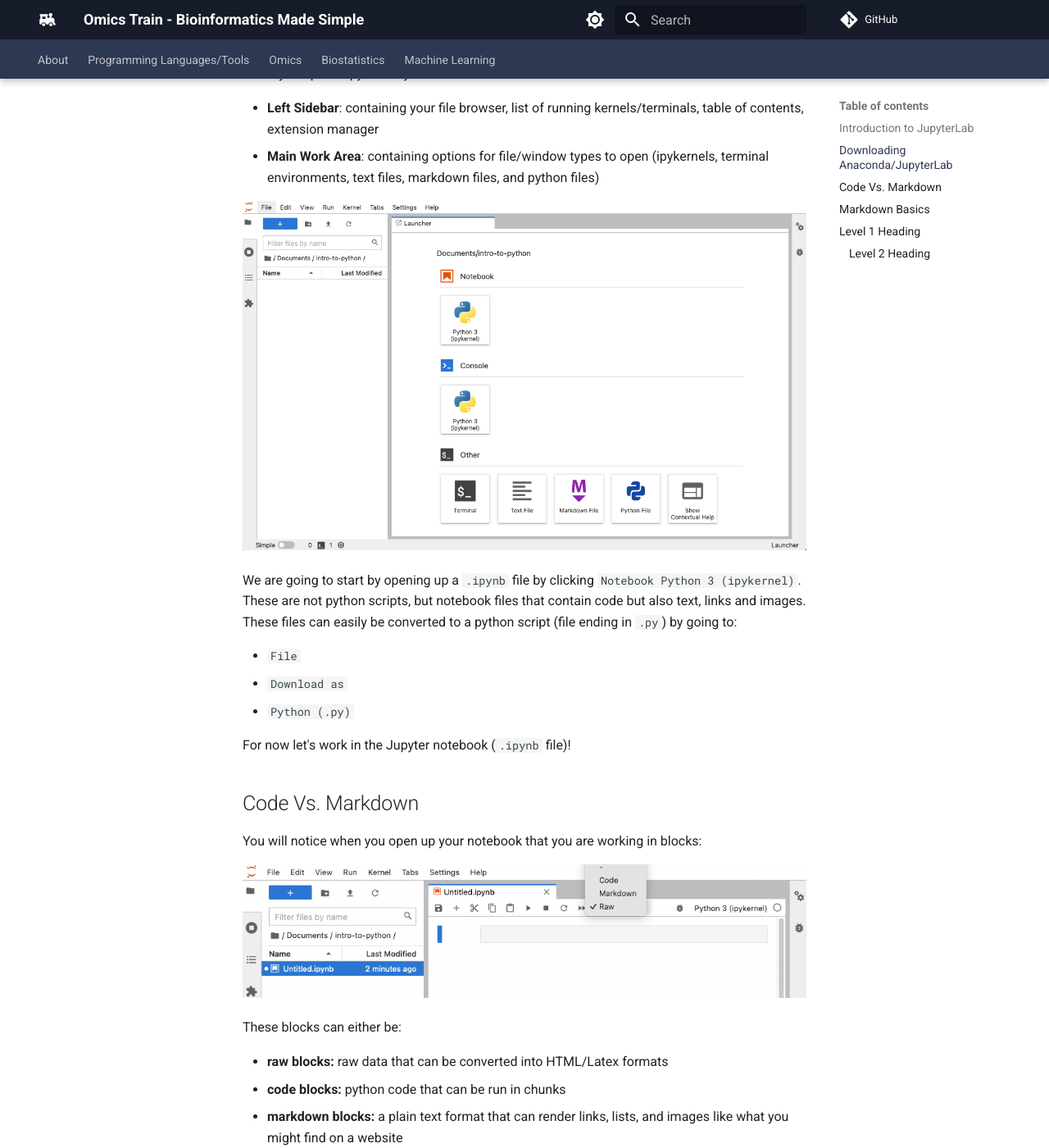
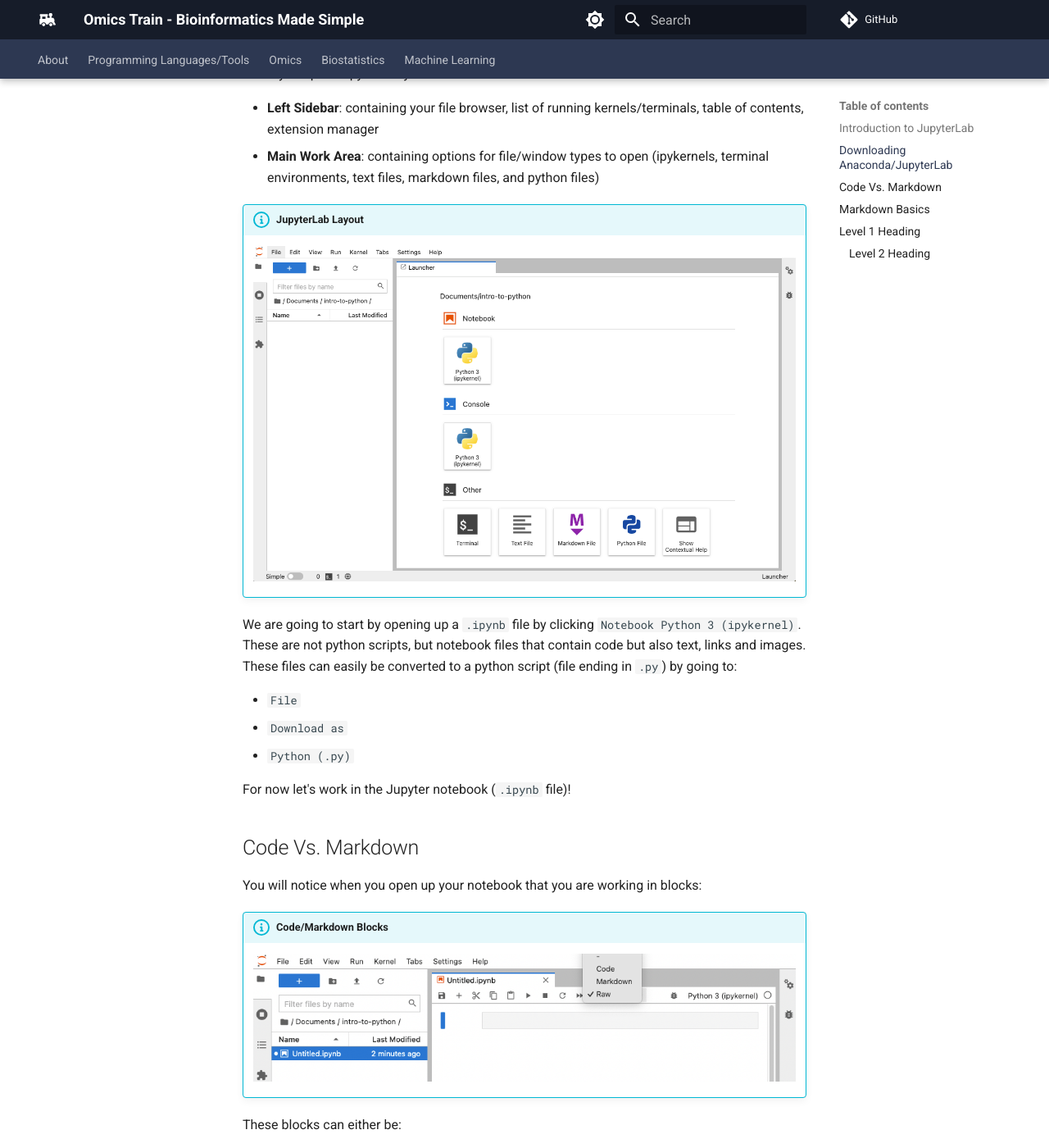
Before and after one commit to comp-tox-jhu/CompToxLab, an MkDocs documentation site: the page built from docs/programming_languages_tools/intro_to_python/01_introduction.md, in a window 1280 px wide and 1400 px high, scrolled down 953 px. Shown: the whole window at 82% size. Built offline with MkDocs 1.6.1 and Material for MkDocs 9.7.7, drawn with Linux system fonts in a browser that asks for light colours; comment, search, counter and statistics services are not loaded; some of the changed text lies outside the part shown.

Commit message:
Update 01_introduction.md

```diff
--- a/docs/programming_languages_tools/intro_to_python/01_introduction.md
+++ b/docs/programming_languages_tools/intro_to_python/01_introduction.md
@@ -19,7 +19,9 @@
 - **Left Sidebar**: containing your file browser, list of running kernels/terminals, table of contents, extension manager
 - **Main Work Area**: containing options for file/window types to open (ipykernels, terminal environments, text files, markdown files, and python files)
 
-![](images/jupyterlab.png)
+!!! info "JupyterLab Layout"
+
+    ![](images/jupyterlab.png)
 
 We are going to start by opening up a `.ipynb` file by clicking `Notebook Python 3 (ipykernel)`. These are not python scripts, but notebook files that contain code but also text, links and images. These files can easily be converted to a python script (file ending in `.py`) by going to:
 
@@ -33,7 +35,9 @@
 
 You will notice when you open up your notebook that you are working in blocks:
 
-![](images/blocks.png)
+!!! info "Code/Markdown Blocks"
+
+    ![](images/blocks.png)
 
 These blocks can either be:
 
@@ -96,4 +100,6 @@
 
 Now hit either the play button at the top of the screen or hit `Shift + Enter` to run the block:
 
-![](images/markdown-block.png)
+!!! info "Running A Markdown Block"
+
+    ![](images/markdown-block.png)
```
